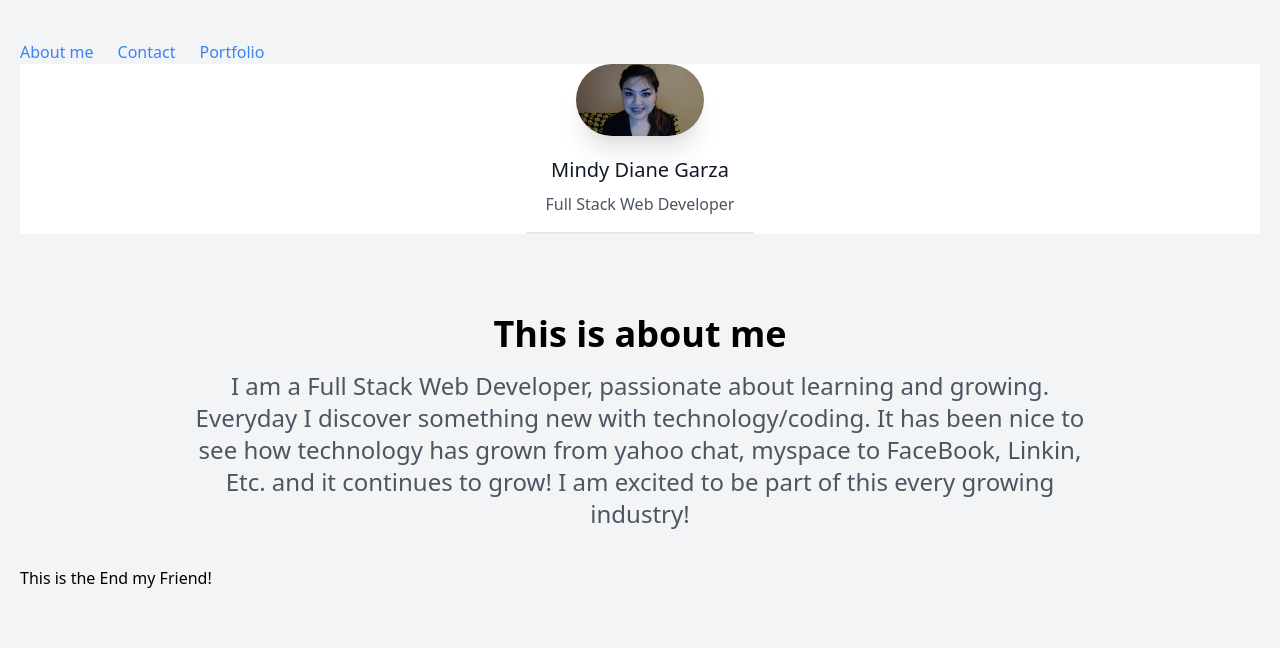
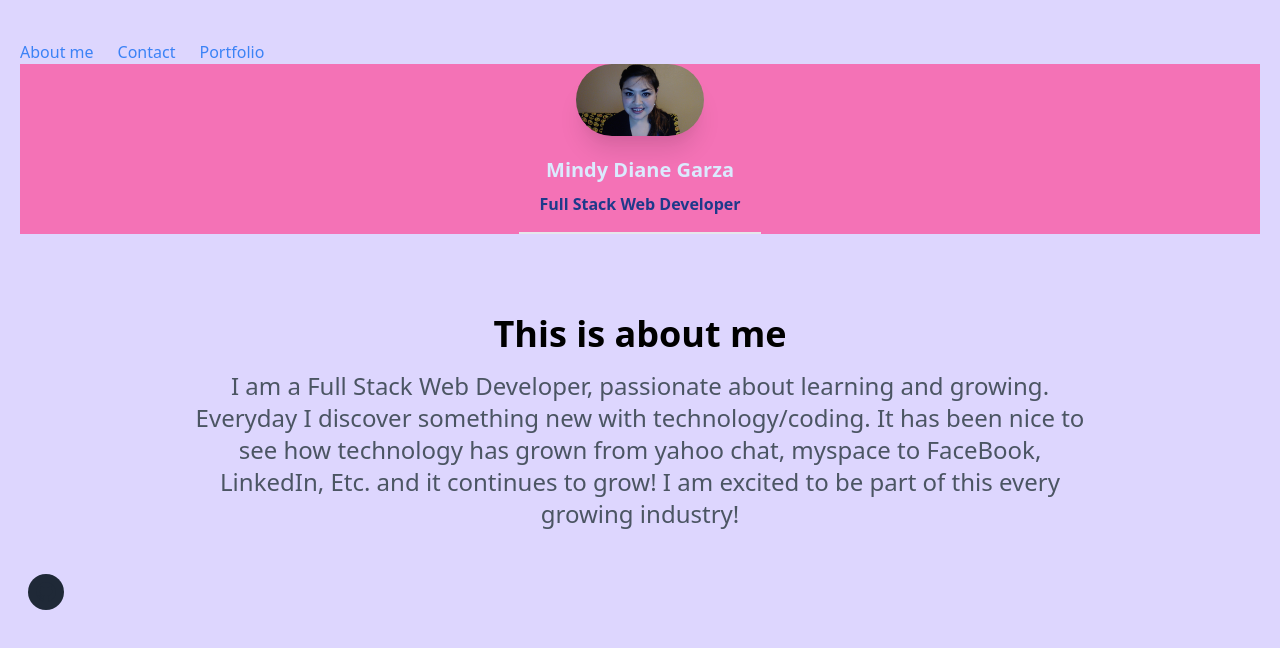
Before and after one commit to Mindydiane/react-to-this, a React (Create React App) app in the folder react-to-this/: page / in a window 1280 px wide. Shown: the top 648 px of the page. Built offline with nearby package versions, Linux system fonts and the light colour scheme.

Commit message:
github link added

```diff
--- a/react-to-this/package.json
+++ b/react-to-this/package.json
@@ -9,6 +9,7 @@
     "@testing-library/user-event": "^12.8.3",
     "react": "^17.0.2",
     "react-dom": "^17.0.2",
+    "react-icons": "^4.2.0",
     "react-scripts": "4.0.3",
     "web-vitals": "^1.1.2"
   },
--- a/react-to-this/src/App.js
+++ b/react-to-this/src/App.js
@@ -9,7 +9,7 @@ import Card from './components/About/card';
 
 function App() {
   return (
-    <div className = 'min-h-screen py-10 px-3 sm: px-5 bg-gray-100'>
+    <div className = 'min-h-screen py-10 px-3 sm: px-5 bg-purple-200'>
       <Header/>
       <Nav/>
       <Card/>
--- a/react-to-this/src/components/About/card.js
+++ b/react-to-this/src/components/About/card.js
@@ -4,17 +4,18 @@ function Card()
 {
     return(
         <div className='w-full'>
-            <div className='flex flex-col justify-center max-w-ms bg-white shadow-x1 rounded-x1'>
+            <div className='flex flex-col justify-center max-w-ms bg-pink-400 shadow-x1 rounded-x1'>
                 <div className=''>
                     <img className= 'w-32 mx-auto shadow-xl rounded-full drop-shadow-md' src={profile} alt='profile photo'>
                     </img>
                         <div className="text-center mt-5">
-                            <p className='text-xl text-gray-900'>
+                            <p className='text-xl text-blue-100 font-bold'>
                             Mindy Diane Garza
                             </p>
-                            <p className='text-xs sm:text-base text-gray-600 pt-2 pb-4 px-5 w-auto inline-block border-b-2'>
+                            <p className='text-xs sm:text-base text-blue-900 font-bold pt-2 pb-4 px-5 w-auto inline-block border-b-2'>
                             Full Stack Web Developer
                             </p>
+
                         </div>
                 </div>
             </div>
--- a/react-to-this/src/components/About/index.js
+++ b/react-to-this/src/components/About/index.js
@@ -9,7 +9,7 @@ function About() {
             I am a Full Stack Web Developer,
             passionate about learning and growing.
             Everyday I discover something new with technology/coding.
-            It has been nice to see how technology has grown from yahoo chat, myspace to FaceBook, Linkin, Etc. and it continues to grow!
+            It has been nice to see how technology has grown from yahoo chat, myspace to FaceBook, LinkedIn, Etc. and it continues to grow!
             I am excited to be part of this every growing industry!
             </h1>
         </section>
--- a/react-to-this/src/components/Footer/index.js
+++ b/react-to-this/src/components/Footer/index.js
@@ -1,10 +1,16 @@
 import React from "react";
+import { FaGithub } from 'react-icons/fa';
+
 function Footer() {
     return  (
         <div className='py-5 border-t-3/2'>
-        <div className='flex just-center mt-4'>
-            <h1> This is the End my Friend! </h1>
-        </div>
+        <div className='flex align-center just-center mt-4'>
+                <div className='flex align-center just-center mt-4' />
+                     <a className = "text-xl m-1 p-1 sm:m-2 sm:p-2 text-gray-800 hover: bg-gray-800 rounded-full hover:text-white transition-colors duration-300" href="https://github.com/mindydiane" >
+                        <FaGithub />
+                        <span class ='sr-only'>Github</span>
+                    </a>
+            </div>
         </div>
     )
 }
```
Also changed, not shown: 1 other file (tests, documents, lock files or other folders).
